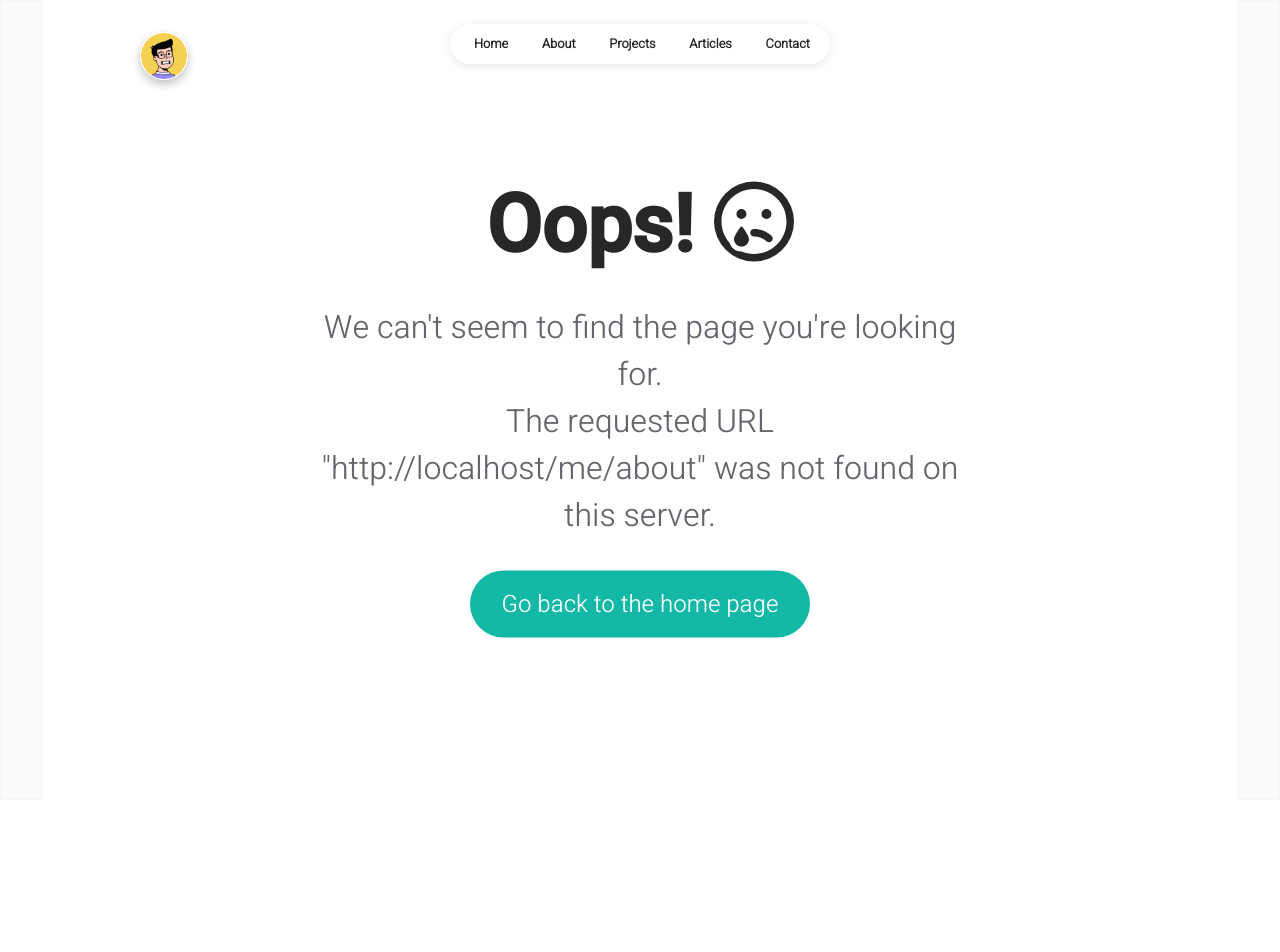
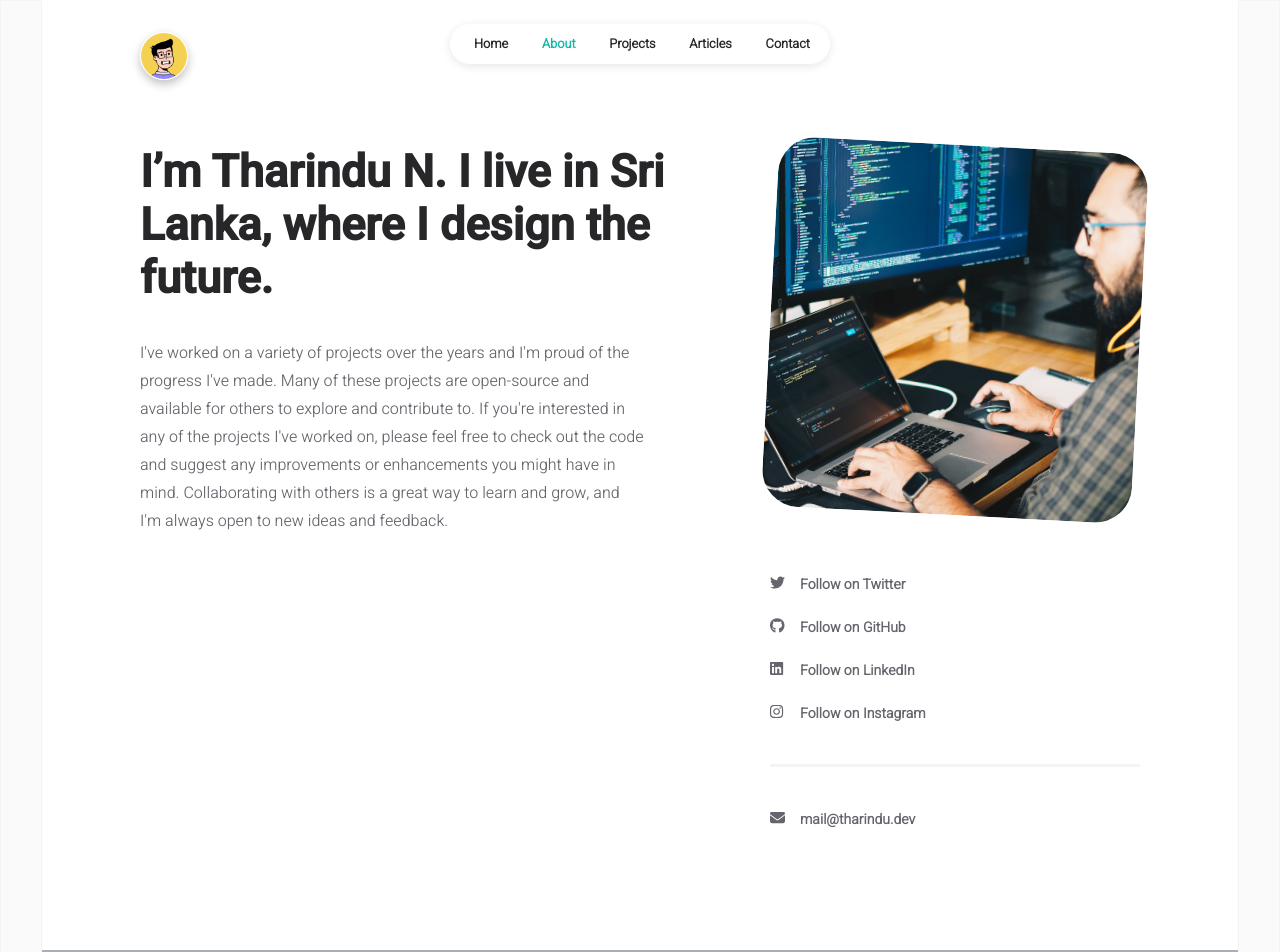
Before and after one commit to stanleyshen2003/me, a React (Create React App) app: page /me/about in a window 1280 px wide. Before the commit this address had no page. Shown: the top 952 px of the page. Before the commit the page ends 800 px from the top, so only its background shows below. Built offline with nearby package versions, Linux system fonts and the light colour scheme.

Commit message:
Add GitHub Action
Add gh action to automatically update webpage.

```diff
--- a/src/components/homepage/works.jsx
+++ b/src/components/homepage/works.jsx
@@ -15,7 +15,7 @@ const Works = () => {
 					<div className="works-body">
 						<div className="work">
 							<img
-								src="./facebook.png"
+								src={`${process.env.PUBLIC_URL}/facebook.png`}
 								alt="facebook"
 								className="work-image"
 							/>
@@ -28,7 +28,7 @@ const Works = () => {
 
 						<div className="work">
 							<img
-								src="./twitter.png"
+								src={`${process.env.PUBLIC_URL}/twitter.png`}
 								alt="twitter"
 								className="work-image"
 							/>
--- a/src/data/user.js
+++ b/src/data/user.js
@@ -3,7 +3,7 @@ const INFO = {
 		title: "Reactfolio by truethari",
 		name: "Tharindu N.",
 		email: "mail@tharindu.dev",
-		logo: "../logo.png",
+		logo: `${process.env.PUBLIC_URL}/logo.png`,
 	},
 
 	socials: {
--- a/src/index.js
+++ b/src/index.js
@@ -5,10 +5,13 @@ import App from "./App";
 import reportWebVitals from "./reportWebVitals";
 import { BrowserRouter } from "react-router-dom";
 
+
+const basedir = process.env.PUBLIC_URL || "/me";
+
 const root = ReactDOM.createRoot(document.getElementById("root"));
 root.render(
 	<React.StrictMode>
-		<BrowserRouter>
+		<BrowserRouter basename={basedir}>
 			<App />
 		</BrowserRouter>
 	</React.StrictMode>
--- a/src/pages/about.jsx
+++ b/src/pages/about.jsx
@@ -54,7 +54,7 @@ const About = () => {
 								<div className="about-image-container">
 									<div className="about-image-wrapper">
 										<img
-											src="about.jpg"
+											src={`${process.env.PUBLIC_URL}/about.jpg`}
 											alt="about"
 											className="about-image"
 										/>
--- a/src/pages/homepage.jsx
+++ b/src/pages/homepage.jsx
@@ -104,7 +104,7 @@ const Homepage = () => {
 								<div className="homepage-image-container">
 									<div className="homepage-image-wrapper">
 										<img
-											src="homepage.jpg"
+											src={`${process.env.PUBLIC_URL}/homepage.jpg`}
 											alt="about"
 											className="homepage-image"
 										/>
--- a/src/pages/readArticle.jsx
+++ b/src/pages/readArticle.jsx
@@ -49,7 +49,7 @@ const ReadArticle = () => {
 					<div className="read-article-container">
 						<div className="read-article-back">
 							<img
-								src="../back-button.png"
+								src={`${process.env.PUBLIC_URL}/back-button.png`}
 								alt="back"
 								className="read-article-back-button"
 								onClick={() => navigate(-1)}
```
Also changed, not shown: package.json (+6 -2 lines), 2 other files (tests, documents, lock files or other folders).
